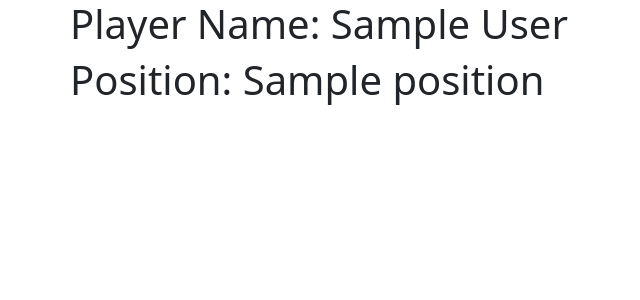
After one commit to MakeRafa/MadnesStats, a Flask app: template templates/player.html in a window 1280 px wide. The commit adds this page. Shown: the top 300 px of the page, without its empty margins (321-961 px from the left). Run offline with Flask 2, Linux system fonts and the light colour scheme; the template is opened without the code that fills it: most values are stand-ins (such as "Sample title", 1, 10 or a date in 2020); some libraries are stand-ins or nearby versions.

Commit message:
Creating home page and connecting routes

```diff
--- a/main.py
+++ b/main.py
@@ -6,14 +6,33 @@ from pprint import PrettyPrinter
 
 app = Flask(__name__)
 
-API_URL ='https://balldontlie.io/api/v1/players'
+pp = PrettyPrinter(indent=4)
 
-@app.route('/home')
+API_URL ='https://balldontlie.io/api/v1/players/237'
+
+@app.route('/')
 def home():
     """Display the logo and search bars"""
 
     return render_template('home.html')
 
+@app.route('/player_result')
+def player_result():
+    player_id = request.args.get('id')
+
+    params = {
+        'id': player_id
+    }
+    result_json = requests.get(API_URL, params=params).json()
+    pp.pprint(result_json)
+
+    context = {
+        'first_name': result_json[first_name],
+        'last_name': result_json[last_name],
+        'position': result_json[position]
+    }
+
+    return render_template('player.html')
 
 if __name__ == '__main__':
 
--- a/static/styles.css
+++ b/static/styles.css
@@ -1,6 +1,12 @@
 body {
     display: flex;
     justify-content: center;
-
-    /* background-color: lightblue; */
+    padding: 10;
+    /* background-color:darkorchid; */
 }
+image {
+    display: block;
+    margin-left: auto;
+    margin-right: auto;
+    width: 40%;
+}
--- a/templates/index.html
+++ b/templates/index.html
@@ -1,6 +1,8 @@
 <!DOCTYPE html>
 <html lang="en">
     <head>
+        <title>MadnesStats</title>
+
         <!-- Bootstrap CSS-->
         <link
             href="https://cdn.jsdelivr.net/npm/bootstrap@5.0.0-beta2/dist/css/bootstrap.min.css"
@@ -9,9 +11,7 @@
             crossorigin="anonymous">
 
         <!-- CSS -->
-        <link rel="stylesheet" href="/static/styles.css">
-
-        <title>MadnesStats</title>
+        <link rel="stylesheet" type="text/css" href="{{ url_for('static', filename='styles.css')}}">
 
         <meta charset="UTF-8">
         <meta http-equiv="X-UA-Compatible" content="IE=edge">
--- /dev/null
+++ b/templates/player.html
@@ -0,0 +1,9 @@
+{% extends 'index.html' %}
+{% block content %}
+
+<section>
+    <h1>Player Name: {{first_name}} {{last_name}}</h1>
+    <h1>Position: {{position}}</h1>
+
+</section>
+{% endblock %}
```
Also changed, not shown: templates/home.html (+28 -4 lines), static/images/logo.png (renamed from images/logo.png), static/images/logoM.png (renamed from images/logoM.png).
